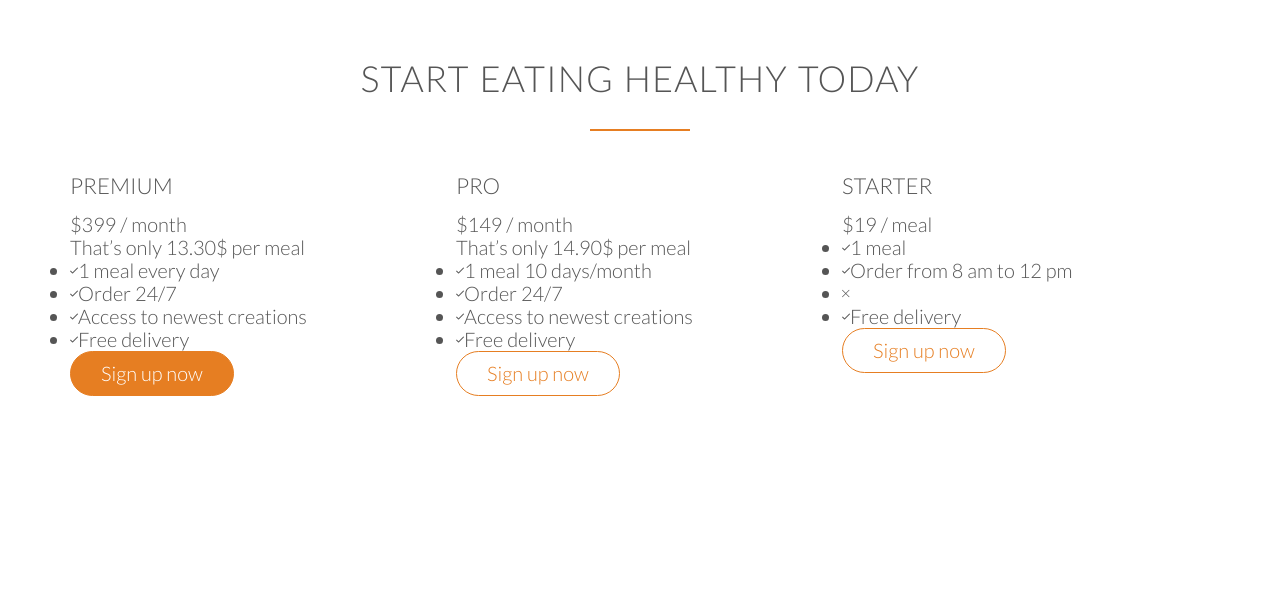
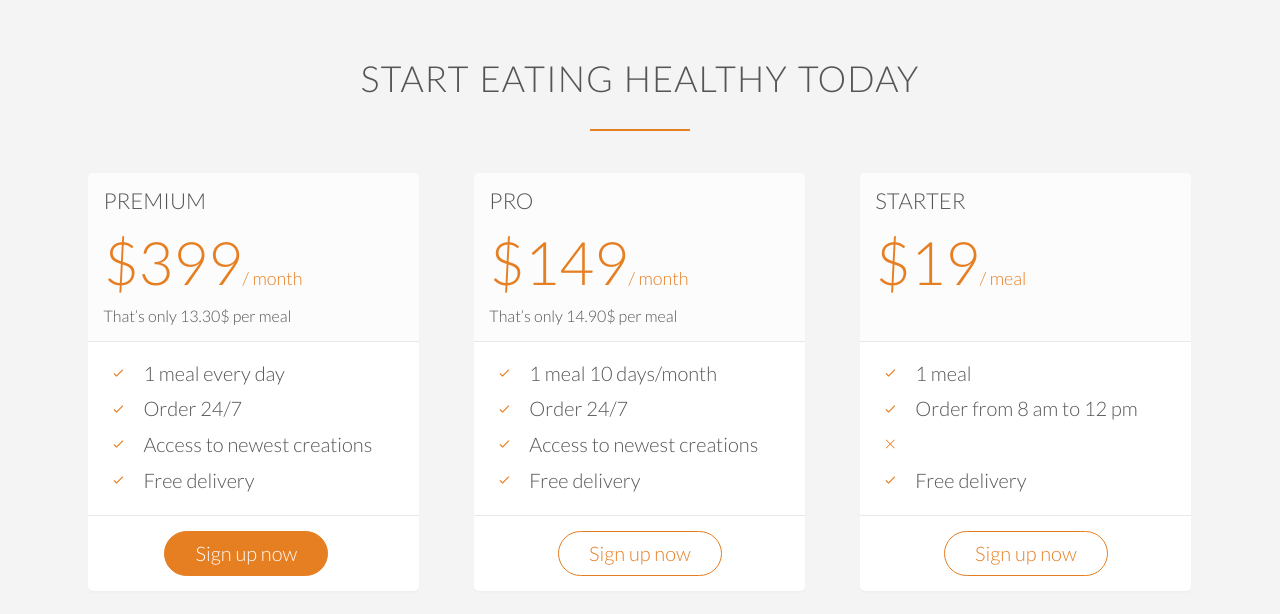
Before and after one commit to milena-mica/omnifood-website, a plain HTML site: page index.html in a window 1280 px wide. Shown: the part 3943-4557 px from the top of the page. Before the commit the page ends 4431 px from the top, so only its background shows below. Drawn offline with Linux system fonts and the light colour scheme; files whose address does not match are found by name.

Commit message:
price-section added

```diff
--- a/index.html
+++ b/index.html
@@ -261,15 +261,15 @@ I tried a lot of them and ended up with Omnifood. Best food delivery service in
                      <div class="plan-box">
                          <div>
                              <h3>Premium</h3>
-                             <p class="plan-price">$399 / month</p>
+                             <p class="plan-price">$399<span>/ month</span></p>
                              <p class="plan-price-meal">That’s only 13.30$ per meal</p>
                          </div>
                          <div>
                              <ul>
-                                 <li><i class="ion-ios-checkmark-empty"></i>1 meal every day</li>
-                                 <li><i class="ion-ios-checkmark-empty"></i>Order 24/7</li>
-                                 <li><i class="ion-ios-checkmark-empty"></i>Access to newest creations</li>
-                                 <li><i class="ion-ios-checkmark-empty"></i>Free delivery</li>
+                                 <li><i class="ion-ios-checkmark-empty icon-small"></i>1 meal every day</li>
+                                 <li><i class="ion-ios-checkmark-empty icon-small"></i>Order 24/7</li>
+                                 <li><i class="ion-ios-checkmark-empty icon-small"></i>Access to newest creations</li>
+                                 <li><i class="ion-ios-checkmark-empty icon-small"></i>Free delivery</li>
                              </ul>
                          </div>
                          <div>
@@ -281,15 +281,15 @@ I tried a lot of them and ended up with Omnifood. Best food delivery service in
                      <div class="plan-box">
                          <div>
                              <h3>Pro</h3>
-                             <p class="plan-price">$149 / month</p>
+                             <p class="plan-price">$149<span>/ month</span></p>
                              <p class="plan-price-meal">That’s only 14.90$ per meal</p>
                          </div>
                          <div>
                              <ul>
-                                 <li><i class="ion-ios-checkmark-empty"></i>1 meal 10 days/month</li>
-                                 <li><i class="ion-ios-checkmark-empty"></i>Order 24/7</li>
-                                 <li><i class="ion-ios-checkmark-empty"></i>Access to newest creations</li>
-                                 <li><i class="ion-ios-checkmark-empty"></i>Free delivery</li>
+                                 <li><i class="ion-ios-checkmark-empty icon-small"></i>1 meal 10 days/month</li>
+                                 <li><i class="ion-ios-checkmark-empty icon-small"></i>Order 24/7</li>
+                                 <li><i class="ion-ios-checkmark-empty icon-small"></i>Access to newest creations</li>
+                                 <li><i class="ion-ios-checkmark-empty icon-small"></i>Free delivery</li>
                              </ul>
                          </div>
                          <div>
@@ -301,15 +301,15 @@ I tried a lot of them and ended up with Omnifood. Best food delivery service in
                      <div class="plan-box">
                          <div>
                              <h3>Starter</h3>
-                             <p class="plan-price">$19 / meal</p>
-                             <p class="plan-price-meal"></p>
+                             <p class="plan-price">$19<span>/ meal</span></p>
+                             <p class="plan-price-meal">&nbsp;</p>
                          </div>
                          <div>
                              <ul>
-                                 <li><i class="ion-ios-checkmark-empty"></i>1 meal</li>
-                                 <li><i class="ion-ios-checkmark-empty"></i>Order from 8 am to 12 pm</li>
-                                 <li><i class="ion-ios-close-empty"></i></li>
-                                 <li><i class="ion-ios-checkmark-empty"></i>Free delivery</li>
+                                 <li><i class="ion-ios-checkmark-empty icon-small"></i>1 meal</li>
+                                 <li><i class="ion-ios-checkmark-empty icon-small"></i>Order from 8 am to 12 pm</li>
+                                 <li><i class="ion-ios-close-empty icon-small"></i></li>
+                                 <li><i class="ion-ios-checkmark-empty icon-small"></i>Free delivery</li>
                              </ul>
                          </div>
                          <div>
--- a/resources/css/style.css
+++ b/resources/css/style.css
@@ -501,9 +501,86 @@ cite {
 
 cite img {
 
-    height: 45px;
-    border-radius: 50%;
-    margin-right: 10px;
-    vertical-align: middle;
+      height: 45px;
+      border-radius: 50%;
+      margin-right: 10px;
+      vertical-align: middle;
 
 }
+
+
+
+/*-------------------------------*/
+/*SIGN-UP*/
+/*-------------------------------*/
+
+
+.section-plans {
+
+    background-color: #f4f4f4;
+
+}
+
+.plan-box {
+
+    background-color: #fff;
+    border-radius:5px;
+    width:90%;
+    margin-left: 5%;
+    box-shadow: 0 2px 2px #efefef;
+
+}
+
+.plan-box div {
+
+    padding: 15px;
+    border-bottom: 1px solid #e8e8e8;
+
+}
+
+.plan-box div:first-child {
+
+    background-color: #fcfcfc;
+    border-top-left-radius: 5px;
+    border-top-right-radius: 5px;
+
+}
+
+.plan-box div:last-child {
+
+    text-align: center;
+    border:0;
+}
+
+.plan-price {
+
+    font-size: 300%;
+    margin-bottom: 10px;
+    font-weight:300;
+    color:#e67e22;
+}
+
+.plan-price span {
+
+    font-size:30%;
+    font-weight: 300;
+ }
+
+
+.plan-price-meal {
+
+    font-size:80%;
+}
+
+
+.plan-box ul {
+
+   list-style: none;
+
+}
+
+.plan-box ul li {
+
+   padding: 5px 0;
+
+}
```
Also changed, not shown: resources/img/back-customer.jpg (added).
